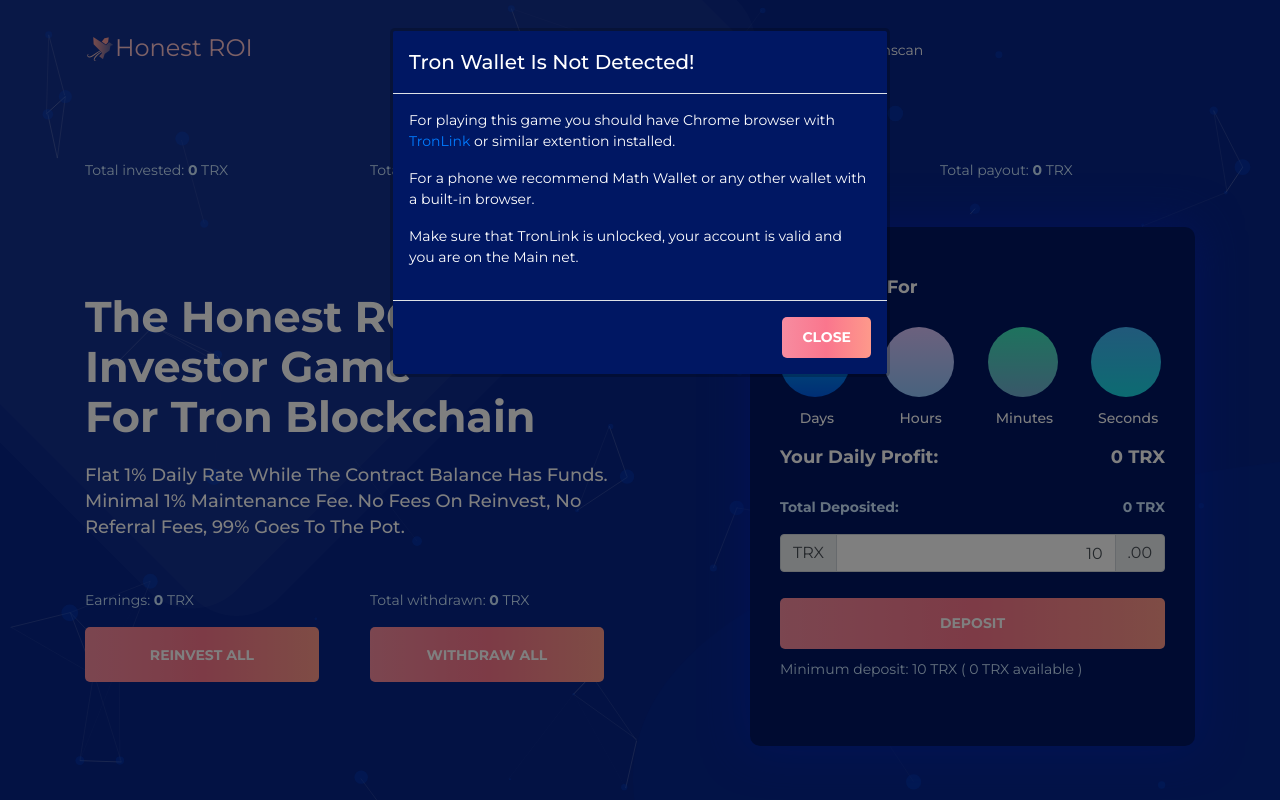
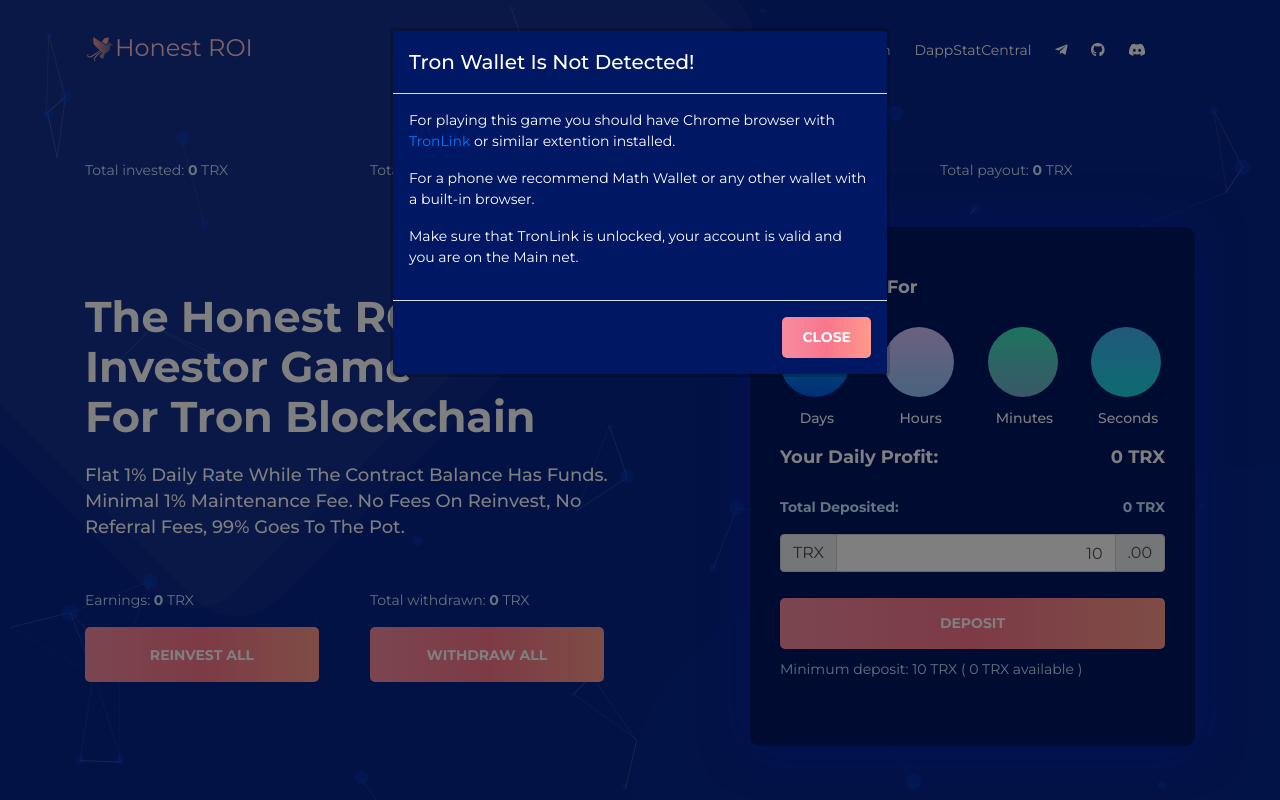
Before and after one commit to tronworlds/honestroi, a plain HTML site: page index.html in a window 1280 px wide. Shown: the top 800 px of the page. Drawn offline with Linux system fonts and the light colour scheme; animation ran at ten frames a second.

Commit message:
New links added

```diff
--- a/index.html
+++ b/index.html
@@ -44,7 +44,7 @@
                         <a href="#"><img src="assets/img/logo-top.png" alt="">Honest ROI</a>
                     </div>
                 </div>
-                <div class="col-4 col-lg-7 d-none d-lg-block">
+                <div class="col-4 col-lg-9 d-none d-lg-block">
                     <div class="main-menu text-center">
                         <nav>
                             <ul id="slick-nav">
@@ -54,6 +54,10 @@
                                 <li><a class="scroll" href="#contact">Contact</a></li>
 								<li><a target='_blank' href="https://tronsmartcontract.space/#/interact/THpooKXzY49puvVJ3ufPhLnTMe62LbAvGn">Verified contract</a></li>
 								<li><a target='_blank' href="https://tronscan.org/#/contract/THpooKXzY49puvVJ3ufPhLnTMe62LbAvGn">Tronscan</a></li>
+								<li><a target='_blank' href="https://dappstatcentral.ml/dapp/honestroi">DappStatCentral</a></li>
+								<li><a target='_blank' href="https://t.me/honestroi"><i class="fab fa-telegram-plane"></i></a></li>
+								<li><a target='_blank' href="https://github.com/tronworlds/honestroi"><i class="fab fa-github"></i></a></li>
+								<li><a target='_blank' href="https://discord.gg/9gr5vN7"><i class="fab fa-discord"></i></a></li>
                             </ul>
                         </nav>
                     </div>
```
